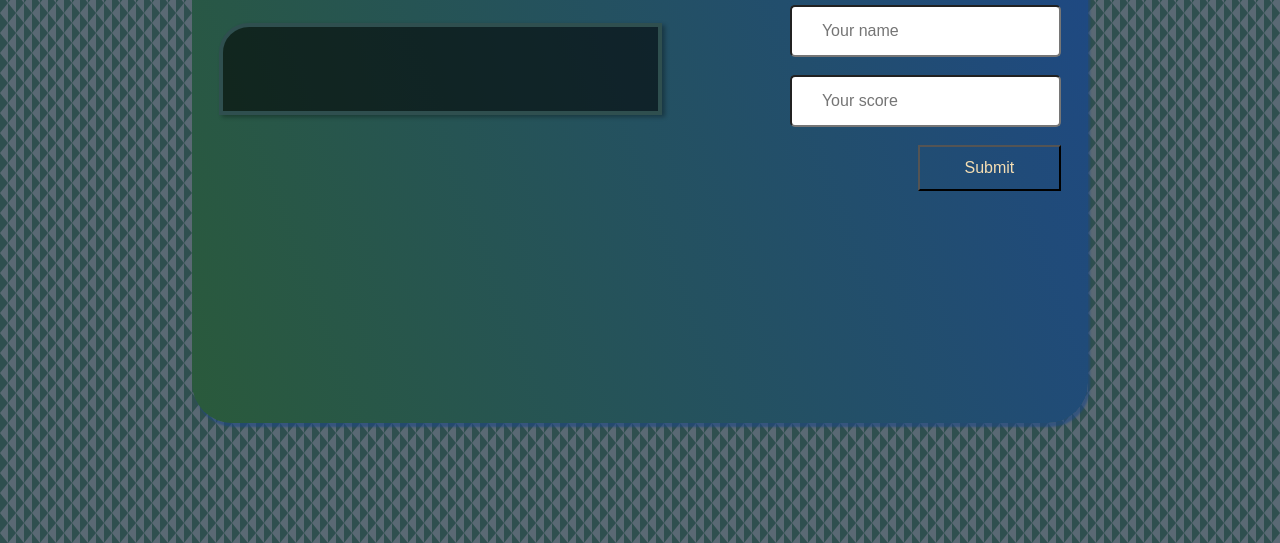
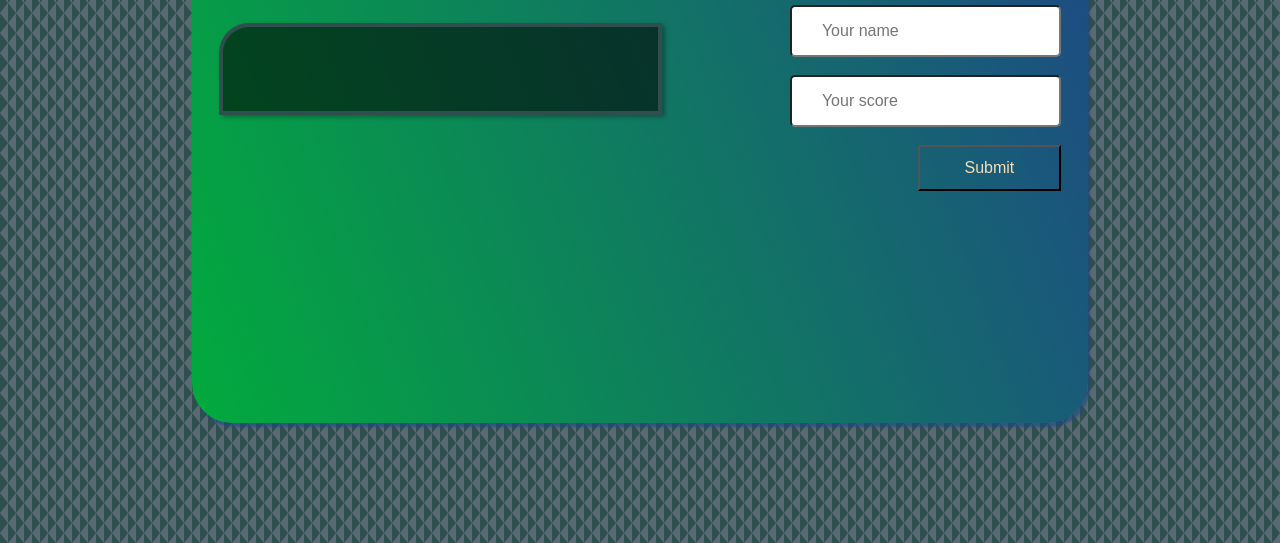
Before and after one commit to saluumaa/Leader-board, a website built with webpack: page src/index.html in a window 1280 px wide. Shown: the part 257-800 px from the top of the page. Built offline with nearby package versions, Linux system fonts and the light colour scheme; no server answers.

Commit message:
Add style to the form

```diff
--- a/src/style.css
+++ b/src/style.css
@@ -11,7 +11,7 @@ body {
   font-family: 'Poppins', sans-serif;
 }
 .main-wrapper {
-  background: linear-gradient(70deg, #2a5a3b, #1e4886);
+  background: linear-gradient(70deg, #02aa3d, #1e4886);
   border-radius: 40px;
   width: 70%;
   height: 75%;
@@ -130,11 +130,12 @@ form input {
   padding: 12px;
   font-size: 16px;
   background: none;
-  transition: color 0.4s linear;
+  transition: color 1s ease linear;
 }
 
 .btn:hover {
   color: white;
+  transform: scale(1.2);
 }
 
 .btn::before {
```
Also changed, not shown: dist/index.bundle.js.
